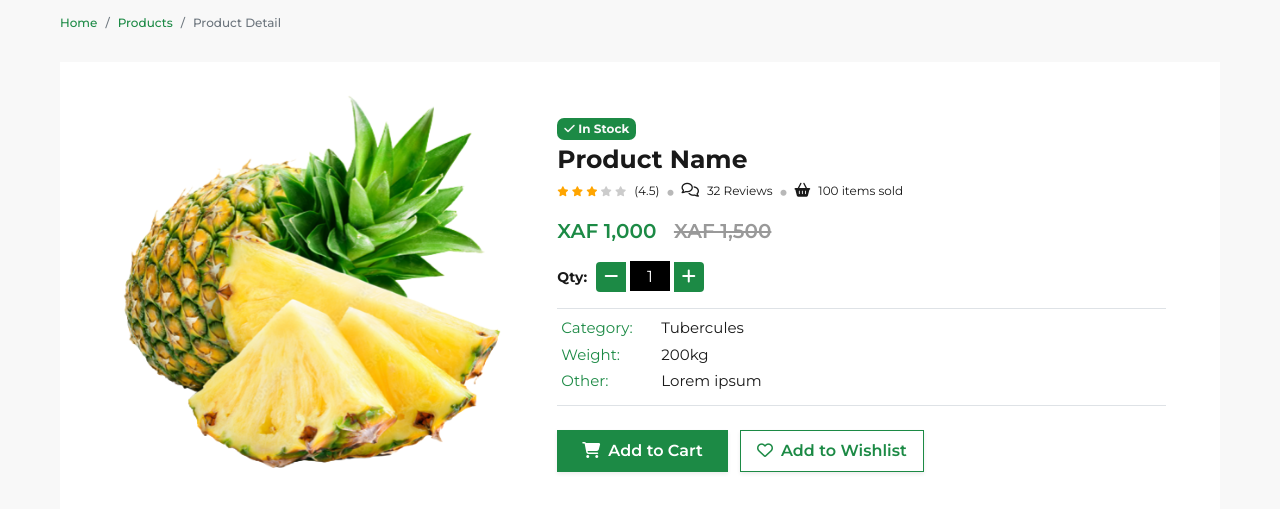
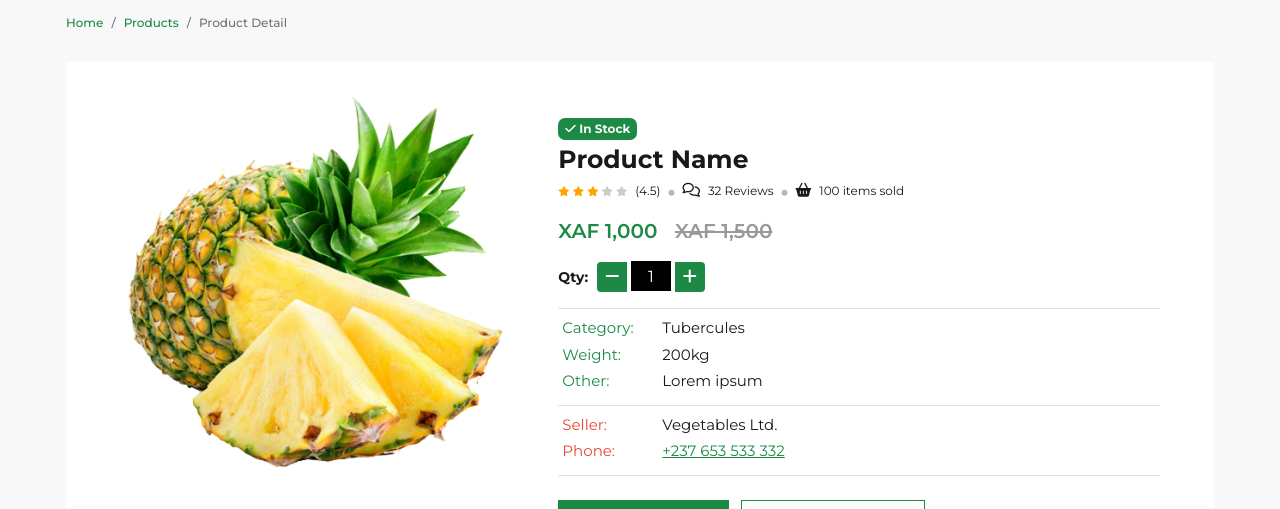
Before and after one commit to DanielGraham123/efarm-html, a website with bundled scripts: page product.html in a window 1280 px wide. Shown: the part 129-638 px from the top of the page. Built offline with nearby package versions, Linux system fonts and the light colour scheme.

Commit message:
max-width, seller info fixed

```diff
--- a/css/style.scss
+++ b/css/style.scss
@@ -30,6 +30,10 @@ body {
     font-family: 'Montserrat', sans-serif;
     font-weight: 400;
     background: $primary-white;
+}
+
+.container-fluid {
+    max-width: 1268px !important;
 }
 
 a {
@@ -1628,6 +1632,15 @@ body.offcanvas-active {
     color: $secondary-color;
 }
 
+.product-detail .product_attr.shop_info .attr_name {
+    color: $accent-color-imp !important;
+}
+
+.product-detail .product_attr.shop_info a.attr_text {
+    color: $secondary-color !important;
+    text-decoration: underline !important;
+}
+
 .product-detail .product-content .action a:first-child {
     margin-right: 11px;
 }
--- a/product.html
+++ b/product.html
@@ -354,6 +354,24 @@
                         <div class="d-flex product_attr align-items-center">
                           <p class="attr_name">Other:</p>
                           <p class="attr_text">Lorem ipsum</p>
+                        </div>
+                      </div>
+                    </div>
+                    <div class="border-bottom px-0 py-2">
+                      <div class="ps-1">
+                        <div
+                          class="d-flex product_attr shop_info align-items-center"
+                        >
+                          <p class="attr_name">Seller:</p>
+                          <p class="attr_text">Vegetables Ltd.</p>
+                        </div>
+                        <div
+                          class="d-flex product_attr shop_info align-items-center"
+                        >
+                          <p class="attr_name">Phone:</p>
+                          <a href="tel:+237653533332" class="attr_text mb-3"
+                            >+237 653 533 332</a
+                          >
                         </div>
                       </div>
                     </div>
```
Also changed, not shown: css/style.css, 1 other file.
